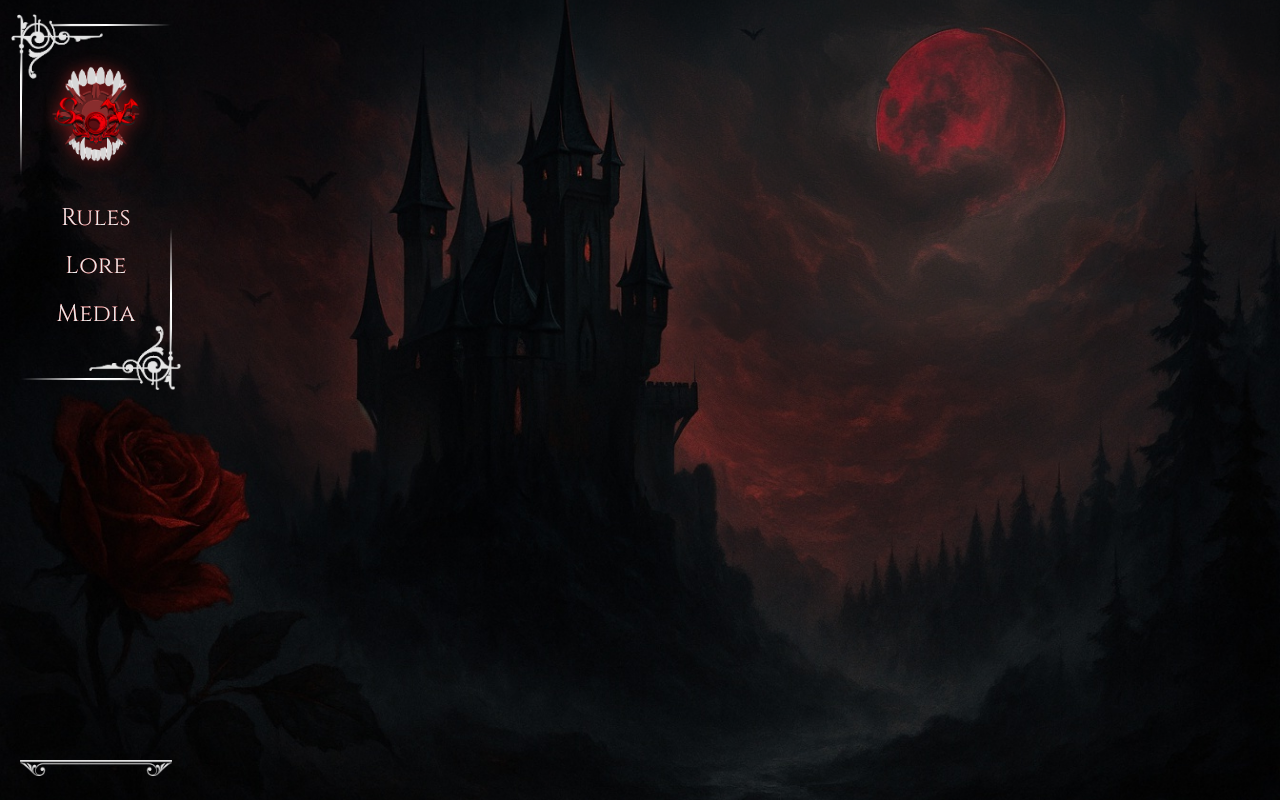
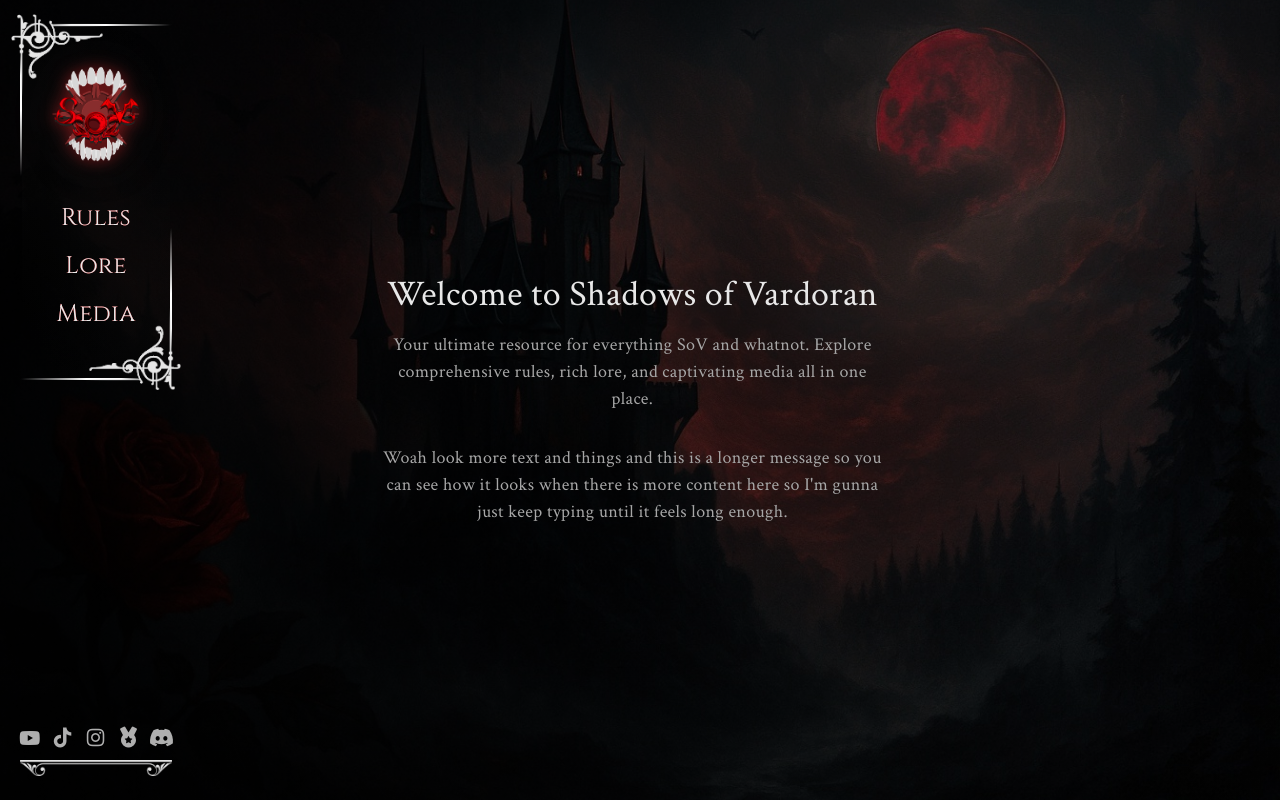
Before and after one commit to Shadows-of-Vardoran/Website, a SvelteKit app: page / in a window 1280 px wide. Built offline with nearby package versions, Linux system fonts and the light colour scheme.

Commit message:
get z index stuff in order plz

```diff
--- a/src/routes/+layout.svelte
+++ b/src/routes/+layout.svelte
@@ -16,14 +16,15 @@
 </svelte:head>
 
 <div class="h-screen w-screen flex overflow-hidden relative">
-  <div class="absolute inset-0 bg-black-gradient -z-10"></div>
   <img src={darkCastle} alt="Dark Castle" class="absolute top-0 left-0 object-cover w-full h-full z-0 -scale-x-100" />
+  <div class="absolute inset-0 bg-black-gradient z-0"></div>
+
   <!-- <img src={moon} alt="Moon" class="absolute top-0 right-0 object-cover w-48 min-w-48 max-w-48 mt-4 mr-6 black-to-red" /> -->
 
-  <div class="flex flex-col items-center">
+  <div class="flex flex-col items-center z-2">
     <div class="min-w-38 h-fit border-testing flex flex-col gap-4 pt-10 pb-12 px-5 relative ml-5 mt-6 mr-5">
       <!-- <img src={tower} alt="Tower" class="w-full -translate-x-4" /> -->
-      <div class="absolute inset-0 background-fade pointer-events-none -z-10"></div>
+      <div class="absolute inset-0 background-fade pointer-events-none"></div>
       <img
         src={tlBorderDecoration1}
         alt="Top Left Border Decoration"
@@ -76,7 +77,7 @@
     </div>
   </div>
 
-  <div class="flex grow h-full overflow-hidden">
+  <div class="flex grow h-full overflow-hidden z-3">
     <slot />
   </div>
 </div>
```
